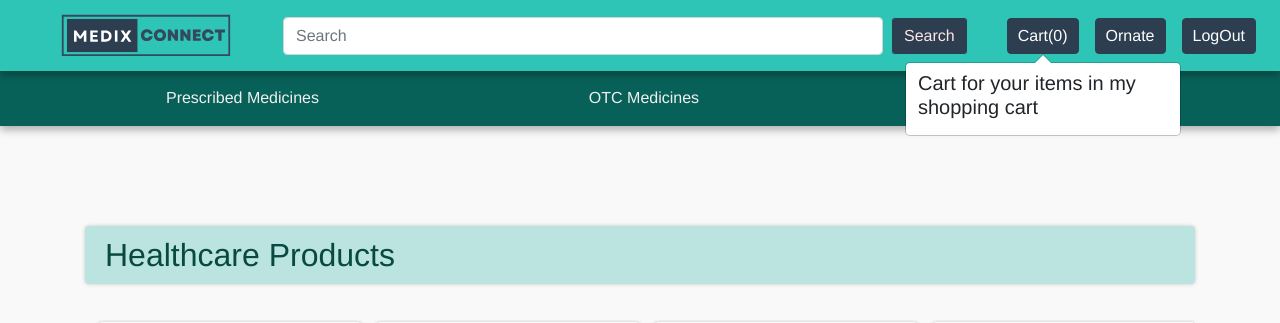
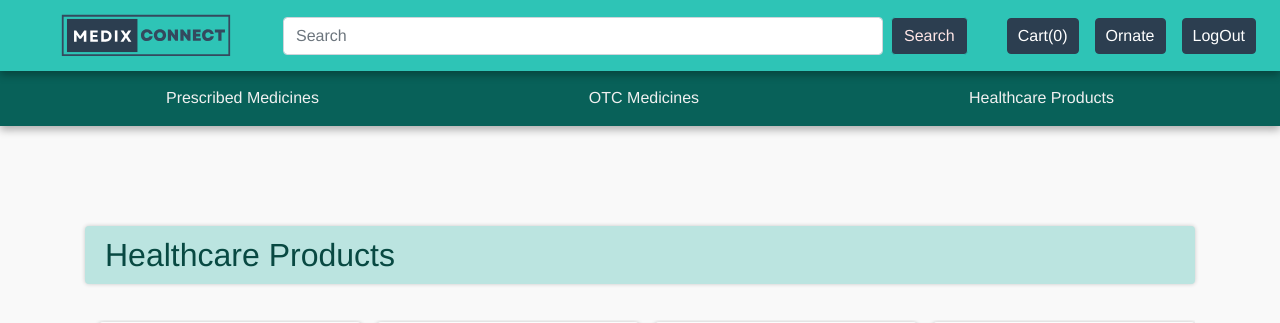
Before and after one commit to Ornate159/Online-Pharmacy, a Django app: page / in a window 1280 px wide. Shown: the top 323 px of the page. Run offline with Django 4.2, Linux system fonts and the light colour scheme; the first user in the database is signed in; data comes from the database, SQL or seed files in the repository; some libraries are stand-ins or nearby versions.

Commit message:
cart popover fix

```diff
--- a/online-pharmacy/shop/templates/shop/index.html
+++ b/online-pharmacy/shop/templates/shop/index.html
@@ -116,7 +116,6 @@
 # For cart System
 {% block javascript %}
 <script>
-
 // Find out the cart items from localStorage
 if (localStorage.getItem('cart') == null) {
     var cart = {};
@@ -124,71 +123,86 @@ if (localStorage.getItem('cart') == null) {
     cart = JSON.parse(localStorage.getItem('cart'));
     updateCart(cart);
 }
+
 // If the add to cart button is clicked, add/increment the item
-//$('.cart').click(function() {
-    $('.divpr').on('click', 'button.cart', function(){
+$('.divpr').on('click', 'button.cart', function(){
     var idstr = this.id.toString();
     if (cart[idstr] != undefined) {
-        qty=cart[idstr][0] + 1;
+        qty = cart[idstr][0] + 1;
     } else {
-        qty=1;
-        name=document.getElementById('name'+idstr).innerHTML;
-        cart[idstr]=[qty, name];
+        qty = 1;
+        name = document.getElementById('name' + idstr).innerHTML;
+        cart[idstr] = [qty, name];
     }
     updateCart(cart);
 });
-//Add Popover to cart
+
+// Add Popover to cart
 $('#popcart').popover();
 updatePopover(cart);
+
 function updatePopover(cart) {
     console.log('We are inside updatePopover');
-    var popStr = "";
-    popStr = popStr + "<h5> Cart for your items in my shopping cart </h5><div class='mx-2 my-2'>";
+    var popStr = "<h5> Cart for your items in my shopping cart </h5><div class='mx-2 my-2'>";
     var i = 1;
     for (var item in cart) {
-        popStr = popStr + "<b>" + i + "</b>. ";
-        popStr = popStr + document.getElementById('name' + item).innerHTML.slice(0, 19) + "... Qty: " + cart[item] + '<br>';
-        i = i + 1;
+        popStr += "<b>" + i + "</b>. ";
+        popStr += document.getElementById('name' + item).innerHTML.slice(0, 19) + "... Qty: " + cart[item][0] + '<br>';
+        i++;
     }
-    popStr = popStr + "</div> <a href='/shop/checkout'><button class='btn btn-primary' id ='checkout'>Checkout</button></a> <button class='btn btn-primary' onclick='clearCart()' id ='clearCart'>Clear Cart</button>     "
+    popStr += "</div> <a href='/shop/checkout'><button class='btn btn-primary' id ='checkout'>Checkout</button></a> <button class='btn btn-primary' onclick='clearCartAndClosePopover()' id ='clearCart'>Clear Cart</button>";
     console.log(popStr);
     document.getElementById('popcart').setAttribute('data-content', popStr);
-    $('#popcart').popover('show');
 }
+
+function clearCartAndClosePopover() {
+    clearCart();
+    $('#popcart').popover('hide');
+}
+
 function clearCart() {
     cart = JSON.parse(localStorage.getItem('cart'));
     for (var item in cart) {
-        document.getElementById('div' + item).innerHTML = '<button id="' + item + '" class="btn btn-primary cart">Add To Cart</button>'
+        document.getElementById('div' + item).innerHTML = '<button id="' + item + '" class="btn btn-primary cart">Add To Cart</button>';
     }
     localStorage.clear();
     cart = {};
     updateCart(cart);
 }
+
 function updateCart(cart) {
     var sum = 0;
     for (var item in cart) {
-        sum = sum + cart[item][0];
-        document.getElementById('div' + item).innerHTML = "<button id='minus" + item + "' class='btn btn-primary minus'>-</button> <span id='val" + item + "''>" + cart[item][0] + "</span> <button id='plus" + item + "' class='btn btn-primary plus'> + </button>";
+        sum += cart[item][0];
+        document.getElementById('div' + item).innerHTML = "<button id='minus" + item + "' class='btn btn-primary minus'>-</button> <span id='val" + item + "'>" + cart[item][0] + "</span> <button id='plus" + item + "' class='btn btn-primary plus'> + </button>";
     }
     localStorage.setItem('cart', JSON.stringify(cart));
     document.getElementById('cart').innerHTML = sum;
     console.log(cart);
     updatePopover(cart);
 }
+
 // If plus or minus button is clicked, change the cart as well as the display value
 $('.divpr').on("click", "button.minus", function() {
-    a = this.id.slice(7, );
-    cart['pr' + a][0] = cart['pr' + a][0] - 1;
-    cart['pr' + a][0] = Math.max(0, cart['pr' + a][0]);
-    document.getElementById('valpr' + a).innerHTML = cart['pr' + a][0];
+    var id = this.id.slice(5);
+    cart[id][0] = cart[id][0] - 1;
+    cart[id][0] = Math.max(0, cart[id][0]);
+    document.getElementById('val' + id).innerHTML = cart[id][0];
     updateCart(cart);
 });
 $('.divpr').on("click", "button.plus", function() {
-    a = this.id.slice(6, );
-    cart['pr' + a][0] = cart['pr' + a][0] + 1;
-    document.getElementById('valpr' + a).innerHTML = cart['pr' + a][0];
+    var id = this.id.slice(4);
+    cart[id][0] = cart[id][0] + 1;
+    document.getElementById('val' + id).innerHTML = cart[id][0];
     updateCart(cart);
 });
+
+// Close popover when clicking outside of it
+$(document).on('click', function(e) {
+    var target = $(e.target);
+    if (!target.is('#popcart') && !target.closest('.popover').length) {
+        $('#popcart').popover('hide');
+    }
+});
 </script>
-
 {% endblock %}
```
